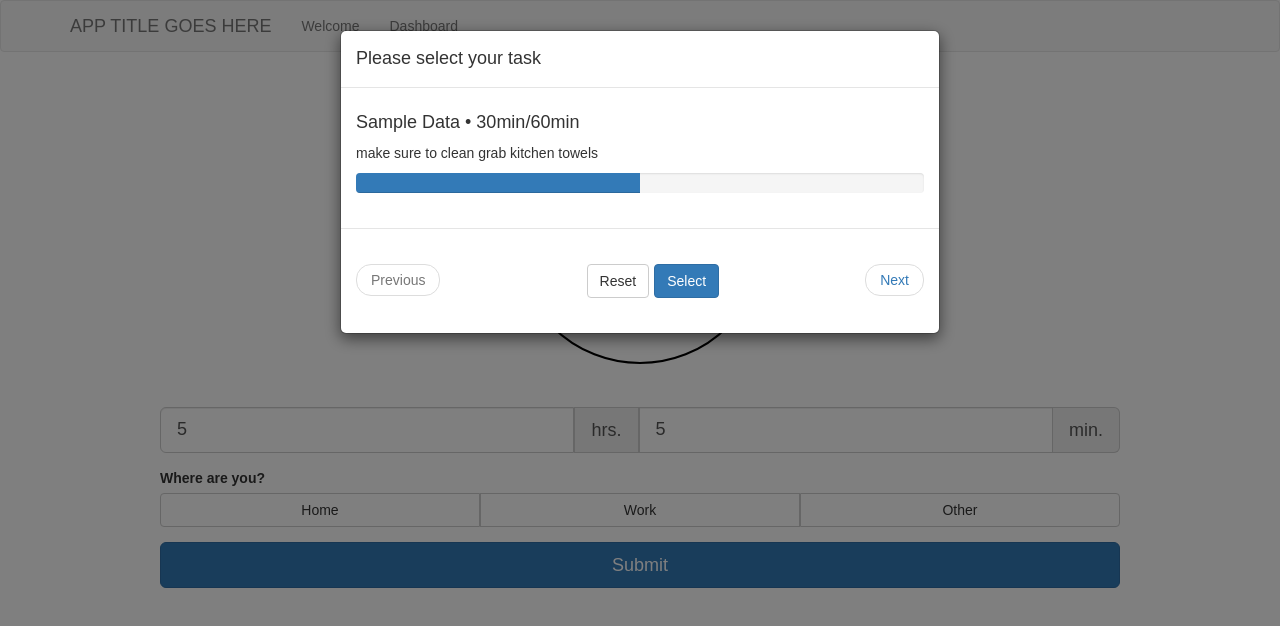
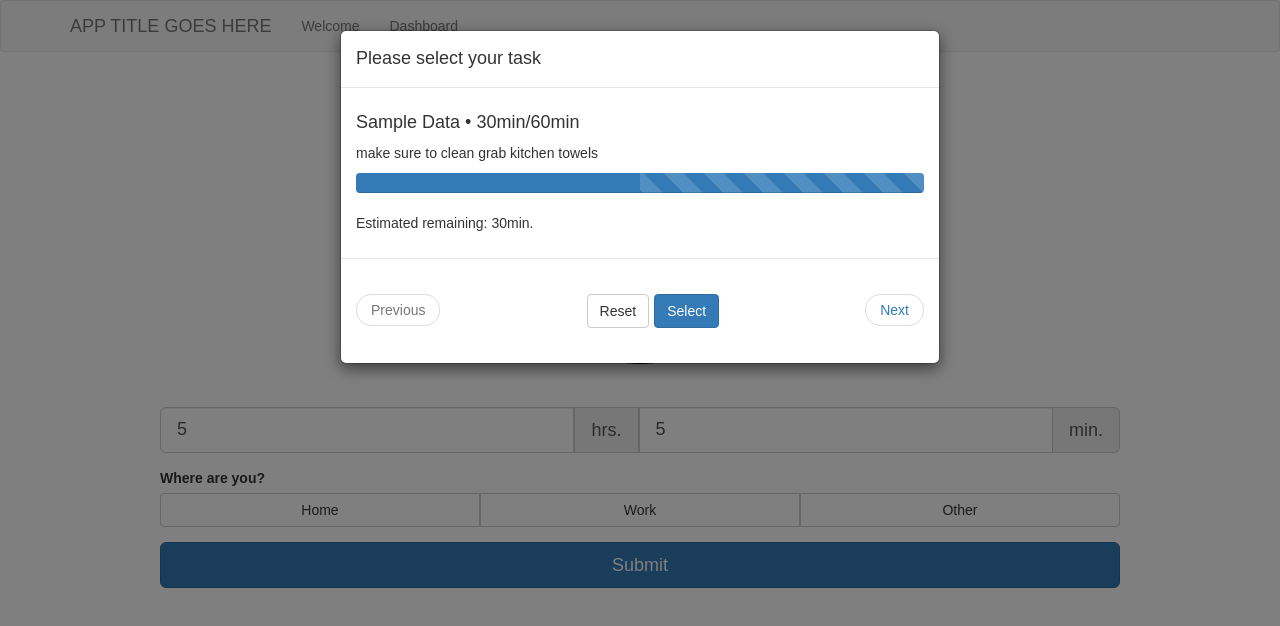
Before and after one commit to what-now/Q3-Project, a React (Create React App) app: page / in a window 1280 px wide. Both pictures are taken after typing "5", "5" into the empty fields and a click on the button "Submit". Shown: the top 626 px of the page. Built offline with nearby package versions, Linux system fonts and the light colour scheme; no server answers.

Commit message:
Add new column, add new progress bar

```diff
--- a/src/Dashboard/Form-toggle.js
+++ b/src/Dashboard/Form-toggle.js
@@ -13,17 +13,24 @@ class FormToggle extends Component {
       description:'',
       required_time: 0,
       location: '',
-      priority: 1
+      priority: 1,
+      dividable: true
     } }
     this.toggleForm = this.toggleForm.bind(this)
     this.submitTask = this.submitTask.bind(this)
     this.handleChange = this.handleChange.bind(this)
     this.recalculateTime = this.recalculateTime.bind(this)
+    this.handleCheckbox = this.handleCheckbox.bind(this)
   }
 
   recalculateTime(hrs, min) {
     const value = +hrs * 60 + +min
     this.handleChange({target: { value }}, 'required_time')
+  }
+
+  handleCheckbox(event, field) {
+    const task = {...this.state.task, [field]: event.target.checked}
+    this.setState({ task })
   }
 
   handleChange(event, field) {
@@ -55,7 +62,7 @@ class FormToggle extends Component {
           <Modal.Title>New Task</Modal.Title>
         </Modal.Header>
         <Modal.Body>
-          <NewTaskForm submit={this.submitTask} change={this.handleChange} setTime={this.recalculateTime} task={this.state.task}/>
+          <NewTaskForm submit={this.submitTask} change={this.handleChange} setTime={this.recalculateTime} task={this.state.task} checkbox={this.handleCheckbox}/>
         </Modal.Body>
       </Modal>
     </div>
--- a/src/Dashboard/Task-form.js
+++ b/src/Dashboard/Task-form.js
@@ -1,10 +1,10 @@
 import React from 'react'
-import { FormGroup, ControlLabel, FormControl, InputGroup, Button, Col, Row } from 'react-bootstrap'
+import { FormGroup, ControlLabel, FormControl, InputGroup, Button, Checkbox, Col, Row } from 'react-bootstrap'
 import RadioGroup from './Radio-group'
 
 // form for tasks inside the modal, called by form toggle as newtaskform
 
-export default function TaskForm ({ change, submit, setTime, task }) {
+export default function TaskForm ({ change, checkbox, submit, setTime, task }) {
   const radioOptionsLocation = [
     { string: 'Home', value: 'home' },
     { string: 'Work', value: 'work' },
@@ -33,7 +33,7 @@ export default function TaskForm ({ change, submit, setTime, task }) {
       </Col>
     </Row>
     <Row>
-      <Col xs={7}>
+      <Col xs={6}>
         <FormGroup>
           <ControlLabel>Estimated time required</ControlLabel>
           <InputGroup onChange={() => setTime(document.getElementById('hrs').value, document.getElementById('min').value)}>
@@ -42,6 +42,12 @@ export default function TaskForm ({ change, submit, setTime, task }) {
             <FormControl type="number" id="min"/>
             <InputGroup.Addon>min.</InputGroup.Addon>
           </InputGroup>
+        </FormGroup>
+      </Col>
+      <Col xs={6}>
+        <FormGroup>
+          <ControlLabel>Dividable task?</ControlLabel>
+          <Checkbox checked={task.dividable} onChange={(e) => checkbox(e, 'dividable')}>Use multiple sessions if necessary</Checkbox>
         </FormGroup>
       </Col>
     </Row>
--- a/src/TaskSelect/Task-display.js
+++ b/src/TaskSelect/Task-display.js
@@ -3,10 +3,16 @@ import {ProgressBar} from 'react-bootstrap'
 
 // component for each task item, mapped. called by progress.
 
-export default function TaskProgress({ task }) {
+export default function TaskProgress({ task, time }) {
+  const remaining = task.required_time - task.total_time
+  const render = remaining > (time || 0) ? (time || 0) : remaining
   return <div>
-    <h4>{`${task.title} • ${task.total_time}min/${task.required_time}min`}</h4>
+    <h4>{task.title} • {task.total_time}min/{task.required_time}min</h4>
     <p>{task.description}</p>
-    <ProgressBar now={task.total_time / task.required_time * 100} />
+    <ProgressBar>
+      <ProgressBar now={task.total_time / task.required_time * 100} />
+      <ProgressBar active now={render / task.required_time * 100}/>
+    </ProgressBar>
+    <p>Estimated remaining: {remaining}min.</p>
   </div>
 }
--- a/src/TaskSelect/Task-modal.js
+++ b/src/TaskSelect/Task-modal.js
@@ -20,7 +20,7 @@ class TaskModal extends Component {
   }
 
   render() {
-    const { tasks } = this.props
+    const { tasks, time } = this.props
     const { index } = this.state
     return <div>
       {
@@ -29,7 +29,7 @@ class TaskModal extends Component {
           <Modal.Header>
             <Modal.Title>Please select your task</Modal.Title>
           </Modal.Header>
-          <Modal.Body><TaskDisplay task={tasks[index]}/></Modal.Body>
+          <Modal.Body><TaskDisplay task={tasks[index]} time={time}/></Modal.Body>
           <Modal.Footer>
             <Pager>
               <Pager.Item previous disabled={index === 0} onClick={() => this.changeIndex(-1)}>Previous</Pager.Item>
--- a/src/TimeInput/Time-form.js
+++ b/src/TimeInput/Time-form.js
@@ -20,7 +20,7 @@ class TimeForm extends Component {
     const hours = document.getElementById('hours').value
     const minutes = document.getElementById('minutes').value
 
-    const time = hours * 60 + minutes
+    const time = +hours * 60 + +minutes
     this.setState({ time })
   }
 
--- a/src/TimeInput/Time-input.js
+++ b/src/TimeInput/Time-input.js
@@ -11,7 +11,8 @@ class TimeInput extends Component {
     super(props)
 
     this.state = {
-      filtered: []
+      filtered: [],
+      time: 0
     }
 
     this.submit = this.submit.bind(this)
@@ -56,7 +57,7 @@ class TimeInput extends Component {
       created_at: new Date('2016-06-29 14:26:16 UTC'),
       updated_at: new Date('2016-06-29 14:26:16 UTC'),
       completed_at: null
-    }]})
+    }], time: obj.time })
     // filter from this.props.tasks, set to state as filtered.
   }
 
@@ -67,7 +68,7 @@ class TimeInput extends Component {
       </div>
       <TimeForm submit={this.submit}/>
       {this.state.filtered.length
-        ? <TaskModal tasks={this.state.filtered} />
+        ? <TaskModal tasks={this.state.filtered} time={this.state.time}/>
         : null
       }
     </div>
```
